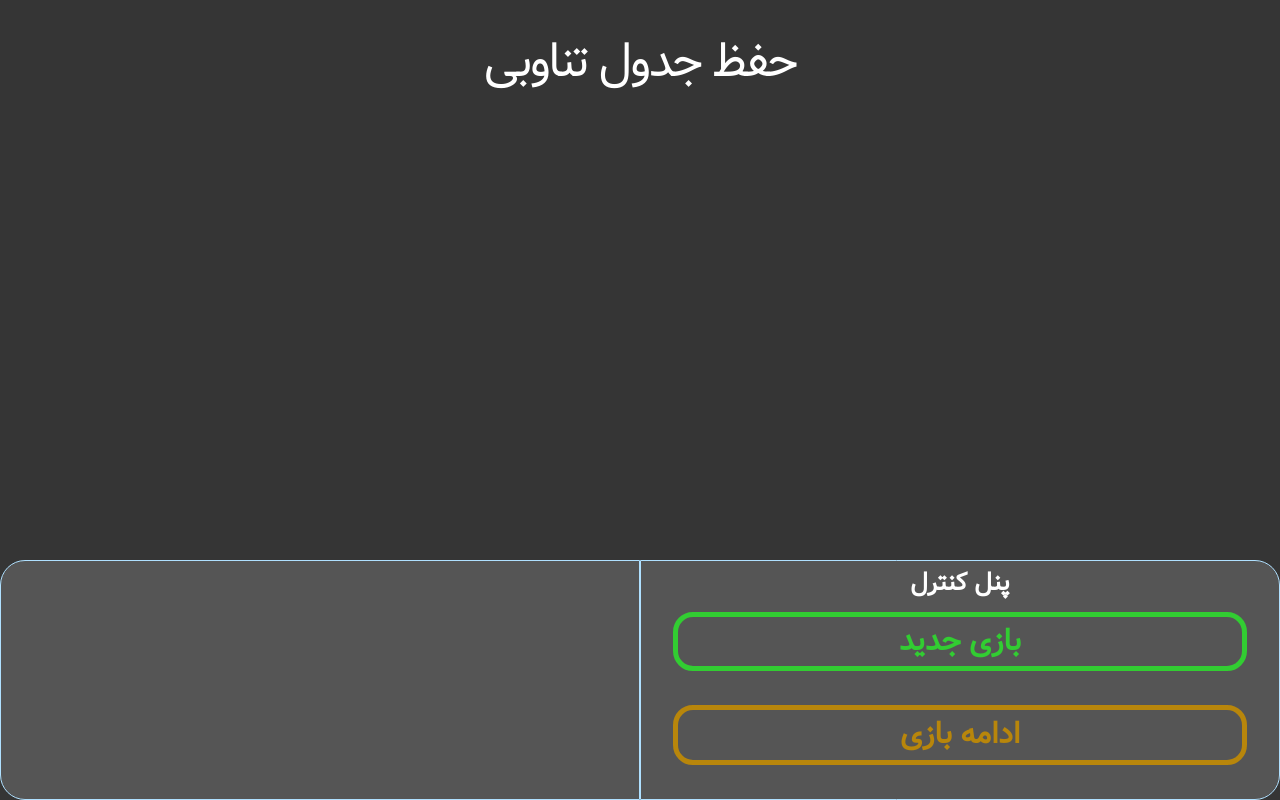
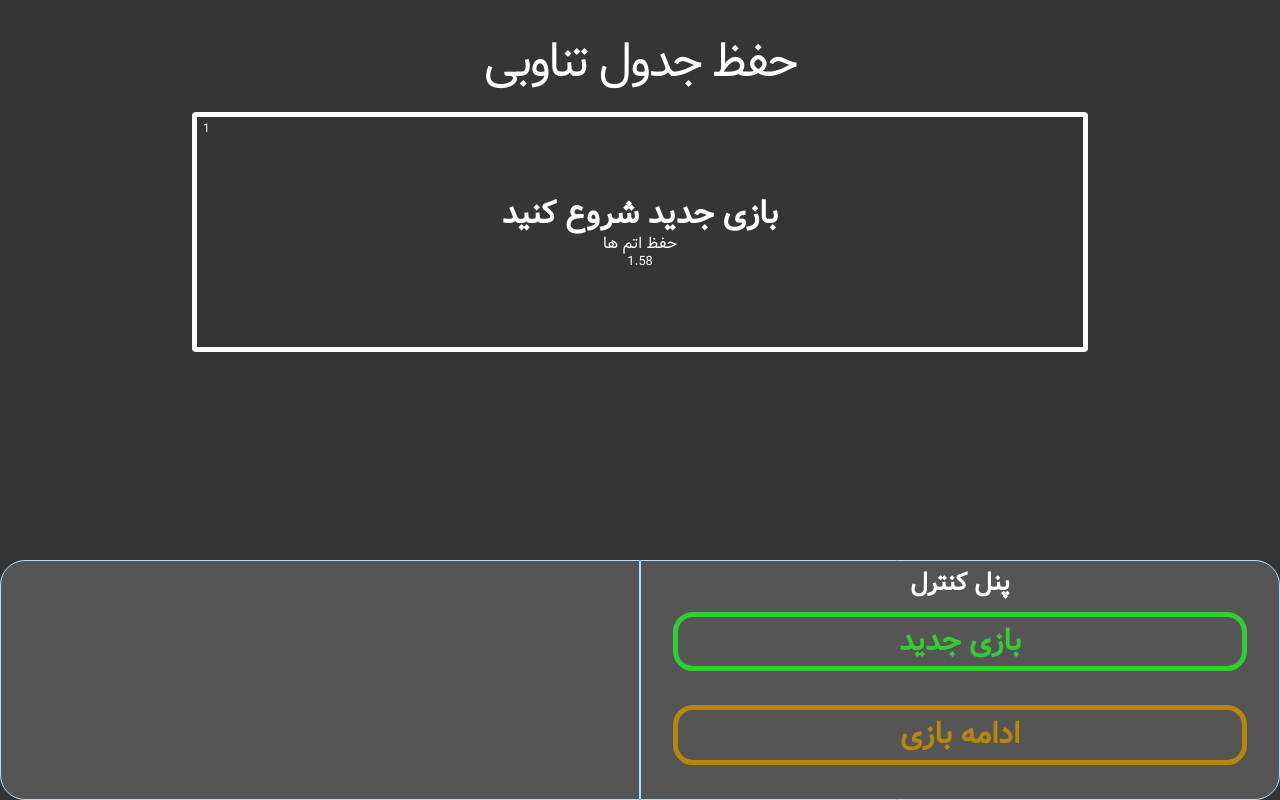
Before and after one commit to SampadSchool/chemGame, a plain HTML site: page main.HTMl in a window 1280 px wide. Drawn offline with Linux system fonts and the light colour scheme.

Commit message:
Update main.HTMl

```diff
--- a/main.HTMl
+++ b/main.HTMl
@@ -24,6 +24,13 @@
         <div class="panelButtons" id="HideShowleaderBoardBtn" onclick="ShowHideLeaderBoard()">جدول نمرات</div>
     </div>
     <main class="app">
+
+        <div id="phoney-Elements">
+            <span>1</span>
+            <h2>بازی جدید شروع کنید</h2>
+            <p>حفظ اتم ها</p>
+            <p>1.58</p>
+        </div>
 
         <div id="grid-container" class="element-container">
             <!-- LINHA 1 -->
```
